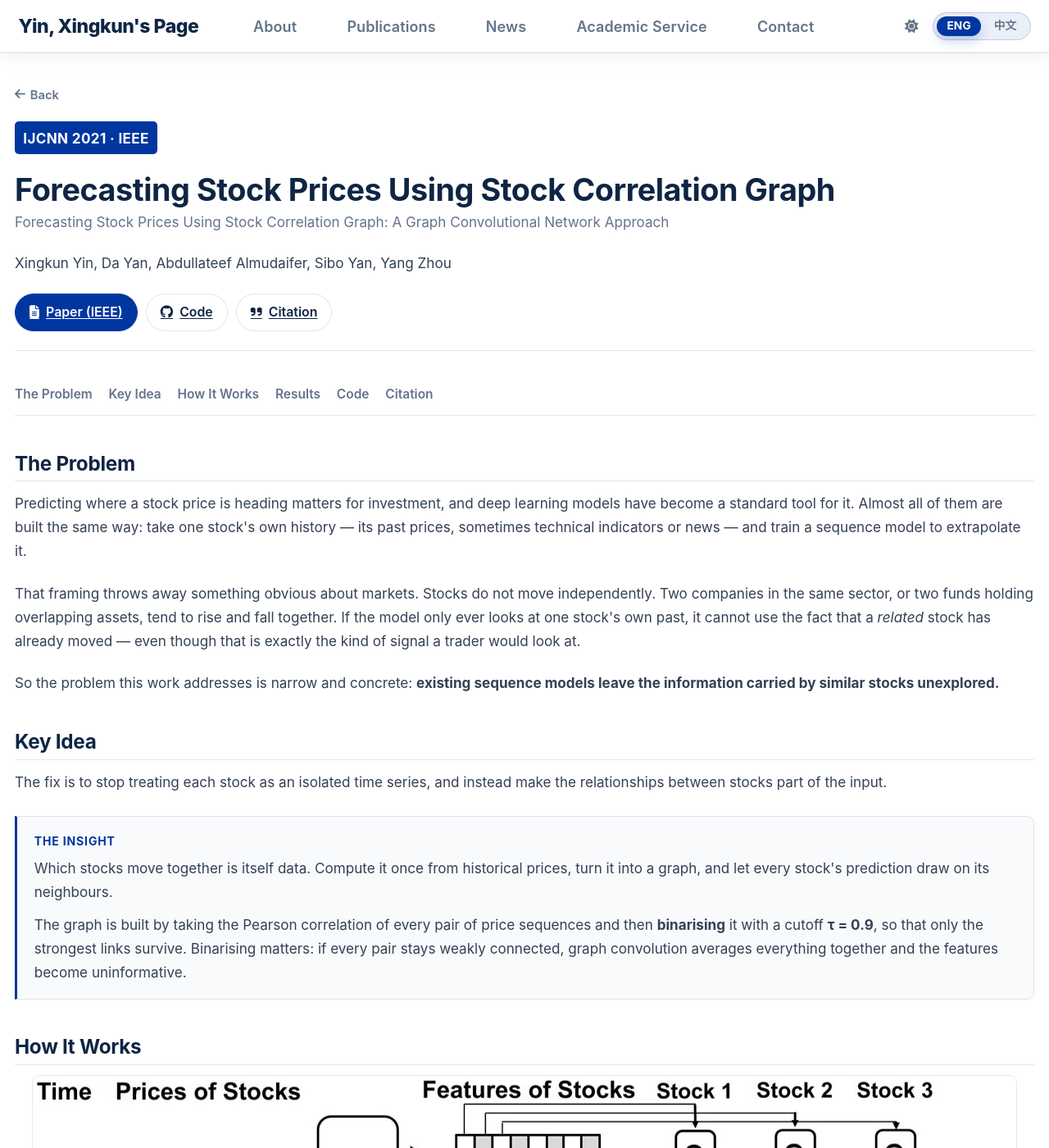
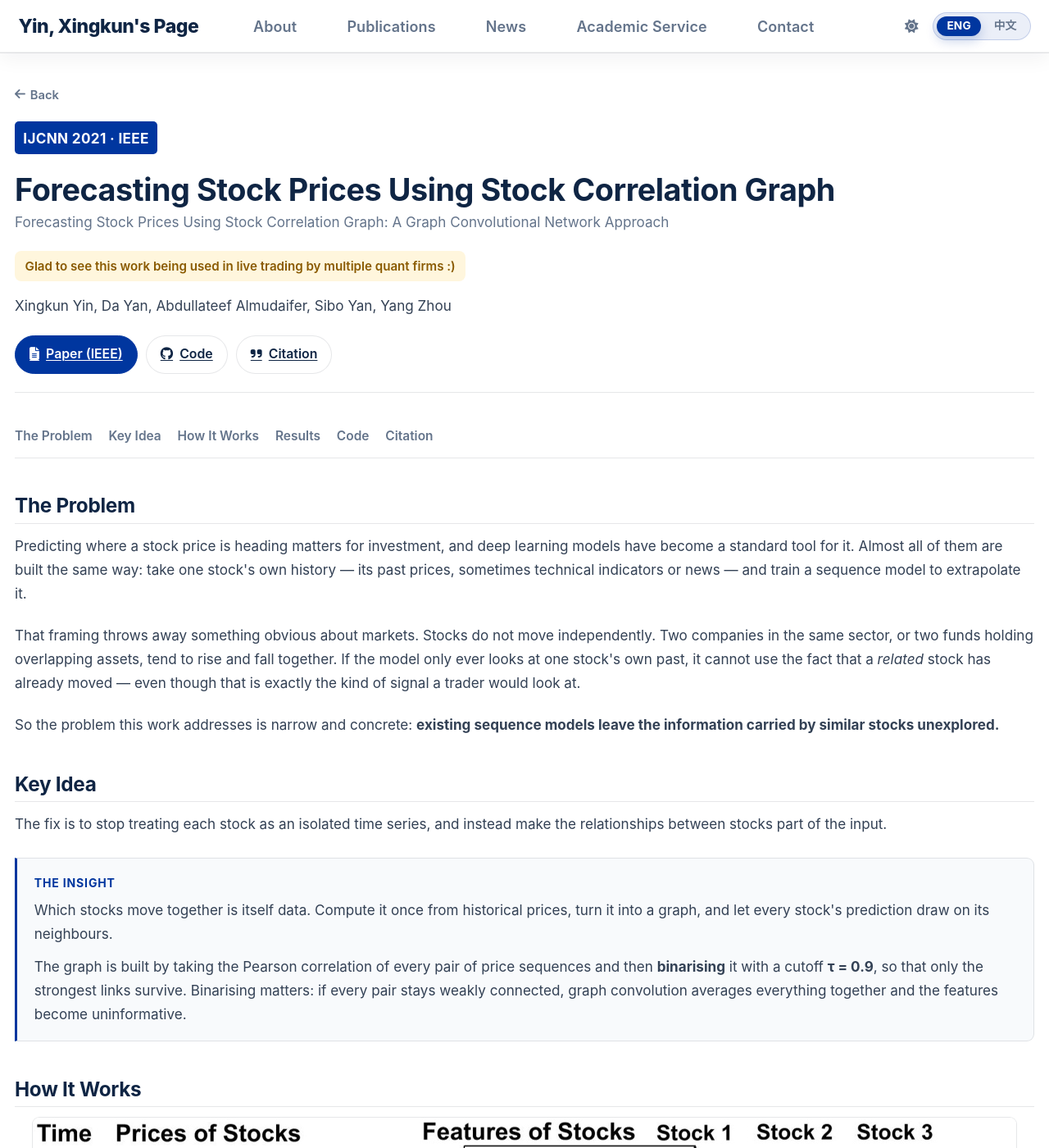
Before and after one commit to troyyxk/troyyxk.github.io, a Jekyll site: the page built from _publications/2021-07-18-forecasting-stock-prices.md, in a window 1280 px wide and 1400 px high. Shown: the whole window at 82% size. Built offline with Jekyll 4.4.1, drawn with Linux system fonts in a browser that asks for light colours; a script bundle is joined from its source files by our own code; library files that are not in the unit come from our copies; comment, search, counter and statistics services are not loaded.

Commit message:
Show the highlight note in the paper hero as well as on the card
The note now also renders under the title in the hero of a paper page, driven by
the same note / note_zh front matter as the card, so the two cannot drift. The
chip's styling became one shared rule with both contexts as selectors: a list
page card sits under .pub-card__content and a paper page under .paper-hero, and
each has its own generic paragraph rule to outrank.

```diff
--- a/_includes/archive-single.html
+++ b/_includes/archive-single.html
@@ -77,7 +77,7 @@
       being used in practice, an award). `note_zh` falls back to `note`.
     {% endcomment %}
     {% if post.note %}
-      <p class="pub-note"><span class="lang-en lang-inline">{{ post.note }}</span><span class="lang-zh lang-inline">{{ post.note_zh | default: post.note }}</span></p>
+      <p class="note-chip"><span class="lang-en lang-inline">{{ post.note }}</span><span class="lang-zh lang-inline">{{ post.note_zh | default: post.note }}</span></p>
     {% endif %}
 
     {% if post.read_time %}
--- a/_publications/2021-07-18-forecasting-stock-prices.md
+++ b/_publications/2021-07-18-forecasting-stock-prices.md
@@ -21,6 +21,7 @@ note_zh: '很高兴看到这项研究被多家量化机构实盘采用 :)'
   <p class="paper-hero__venue paper-hero__venue--accepted">IJCNN 2021 &middot; IEEE</p>
   <h1 class="paper-hero__title">Forecasting Stock Prices Using Stock Correlation Graph</h1>
   <p class="paper-hero__subtitle"><span class="lang-zh lang-block">基于股票相关性图的股价预测：一种图卷积网络方法</span>{{ page.title }}</p>
+  {% if page.note %}<p class="note-chip"><span class="lang-en lang-inline">{{ page.note }}</span><span class="lang-zh lang-inline">{{ page.note_zh | default: page.note }}</span></p>{% endif %}
   <p class="paper-hero__authors">Xingkun Yin, Da Yan, Abdullateef Almudaifer, Sibo Yan, Yang Zhou</p>
   <div class="paper-hero__actions">
     <a class="paper-btn paper-btn--primary" href="https://ieeexplore.ieee.org/document/9533510"><i class="fa-solid fa-file-lines" aria-hidden="true"></i><span class="lang-en lang-inline">Paper (IEEE)</span><span class="lang-zh lang-inline">论文全文（IEEE）</span></a>
--- a/_sass/layout/_redesign.scss
+++ b/_sass/layout/_redesign.scss
@@ -793,12 +793,13 @@ html[data-theme="dark"] .pub-card {
   text-decoration: underline;
 }
 
-/* Optional one-line note directly under a card title. It is the one warm
-   colour on the page, which is the point: it flags news worth noticing (a
-   paper used in practice, an award) without competing with the accent blue
-   used by every link and button around it. Scoped through `.pub-card__content`
-   so it outranks that block's generic `p` colour and type size. */
-.pub-card__content .pub-note {
+/* Amber highlight chip: the "this work is being used in practice" line, under a
+   publication card title and in a paper page's hero. It is the one warm colour
+   on the site, which is the point. Both contexts are listed because each has a
+   generic paragraph rule to outrank — `.pub-card__content p` on a card, and
+   the theme's `.page__content p` on a paper page. */
+.pub-card__content .note-chip,
+.paper-hero .note-chip {
   display: inline-block;
   margin: 0 0 0.8rem;
   padding: 0.42rem 0.7rem;
@@ -810,7 +811,8 @@ html[data-theme="dark"] .pub-card {
   line-height: 1.45;
 }
 
-html[data-theme="dark"] .pub-card__content .pub-note {
+html[data-theme="dark"] .pub-card__content .note-chip,
+html[data-theme="dark"] .paper-hero .note-chip {
   background: rgba(255, 196, 61, 0.16);
   color: #f0c36a;
 }
```
